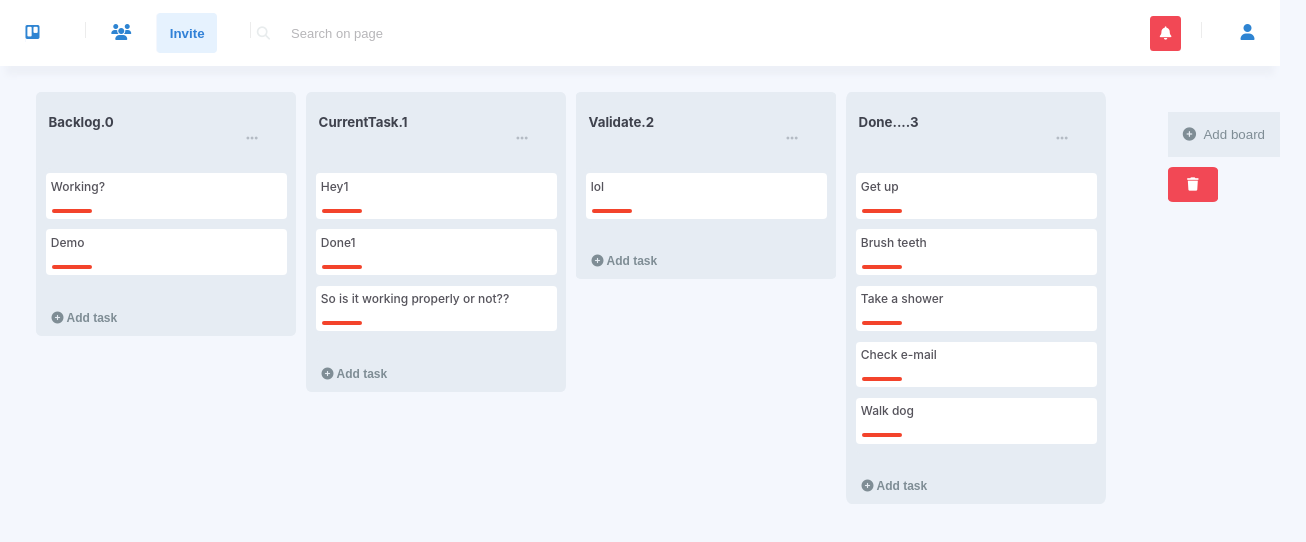
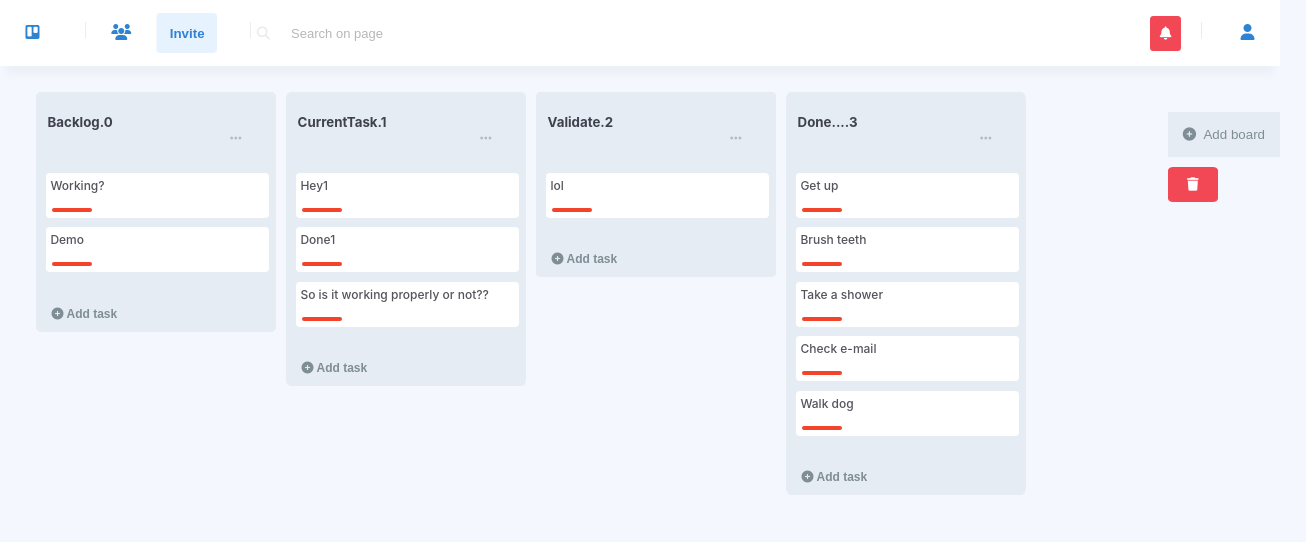
Before and after one commit to aarsh64/Trello-Replica, an Angular app: page / in a window 1280 px wide. Shown: the top 542 px of the page, 1306 px wide, since content can reach past the window. Built offline with nearby package versions, Linux system fonts and the light colour scheme.

Commit message:
All done. Still HTML refrences are displayed as erros.

```diff
--- a/src/app/display/display.component.css
+++ b/src/app/display/display.component.css
@@ -1,12 +1,12 @@
 .container {
-  width: 100%;
+  width: auto;
   height: 100%;
   font-family: -apple-system, BlinkMacSystemFont, "Segoe UI", Roboto, Oxygen,
     Ubuntu, Cantarell, "Open Sans", "Helvetica Neue", sans-serif;
     position: relative;
 }
 .gridContainer {
-  /* width: auto; */
+  width: auto;
   height:100%;
   display: flex;
   overflow-x: auto;
@@ -25,7 +25,7 @@ div[class*="card"]{
   position: relative;
   font-family: -apple-system, BlinkMacSystemFont, "Segoe UI", Roboto, Oxygen,
   Ubuntu, Cantarell, "Open Sans", "Helvetica Neue", sans-serif;
-width: 260px;
+width: 240px;
 margin-left:10px;
 background-color: #e6ecf3;
 color: #3d3f4c;
@@ -39,7 +39,7 @@ position:relative;
 div[id="card1"]{
   font-family: -apple-system, BlinkMacSystemFont, "Segoe UI", Roboto, Oxygen,
     Ubuntu, Cantarell, "Open Sans", "Helvetica Neue", sans-serif;
-  width: 260px;
+  width: 240px;
   margin-left:10px;
   background-color: #e6ecf3;
   color: #3d3f4c;
@@ -47,6 +47,14 @@ div[id="card1"]{
   overflow: hidden;
   border-radius: 2% 2% 2% 2%;
   position:relative;
+}
+div[class*="gr"]{
+  height:100%;
+  width:auto;
+  bottom:0;
+  /* margin-left: 20px; */
+  border-radius:4px;
+  position: relative;
 }
 
 
@@ -101,7 +109,7 @@ div[id="card1"]{
   box-shadow: none;
   border: none;
 }
-#header {
+.header {
   overflow: hidden;
 }
 #backlog {
@@ -302,14 +310,6 @@ li:hover{
 }
 
 
-div[class*="gr"]{
-  height:100%;
-  width:100%;
-  bottom:0;
-  /* margin-left: 20px; */
-  border-radius:4px;
-  position: relative;
-}
 
 .newAdd{
   margin:auto auto auto auto;
```
Also changed, not shown: src/app/display/display.component.ts (line endings or trailing spaces).
